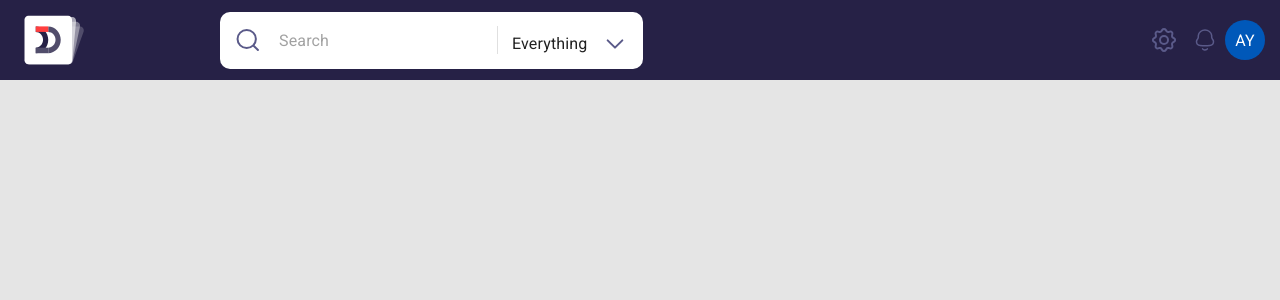
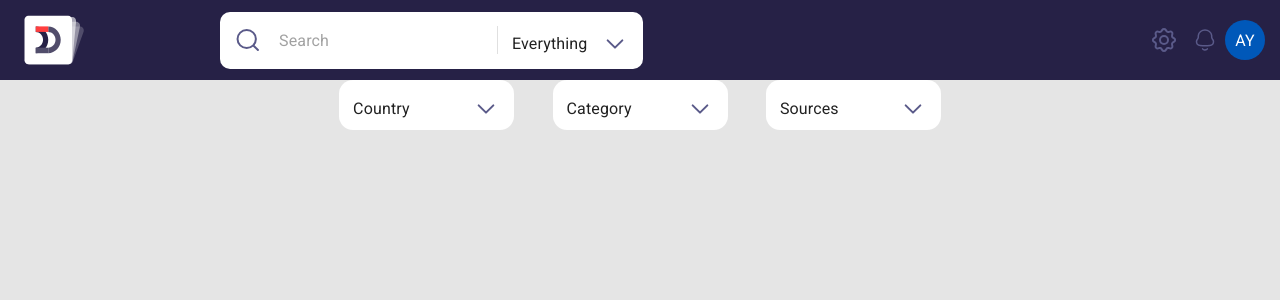
Before and after one commit to amiryehu/Dispatcher, a React (Create React App) app: page / in a window 1280 px wide. Shown: the top 300 px of the page. Built offline with nearby package versions, Linux system fonts and the light colour scheme.

Commit message:
no message

```diff
--- a/src/App.tsx
+++ b/src/App.tsx
@@ -12,6 +12,7 @@ import Notifications from './components/Header/Notifications';
 import data from './mockData/mockData.json';
 import Header from "./components/Header/Header";
 import BasicDatePicker from "./components/DatrPicker/DatePicker";
+import FilterBar from "./components/FilterBar/FilterBar";
 
 
 const name = data.articles[0].source.name;
@@ -32,7 +33,7 @@ function App() {
       {/* <Avatar userName="ofek ben david amir yehuda"/> */}
       {/* <SearchForm/> */}
       <Header/>
-      <BasicDatePicker/>
+      <FilterBar/>
       {/* <Settings/> */}
       {/* <Notifications/> */}
 
```
